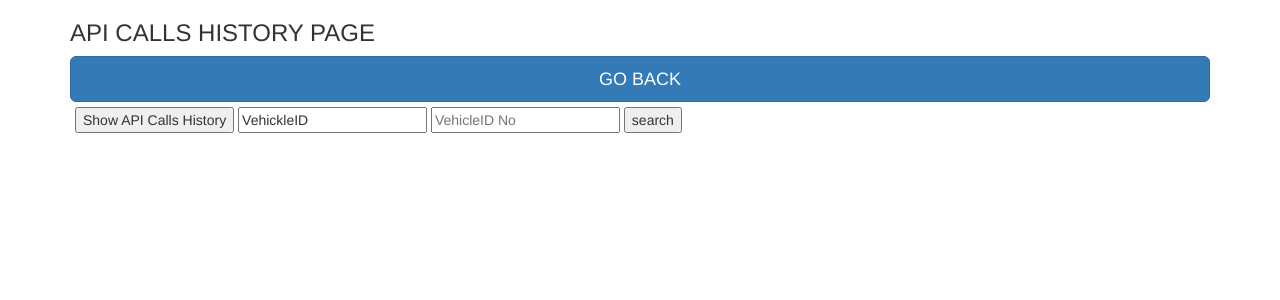
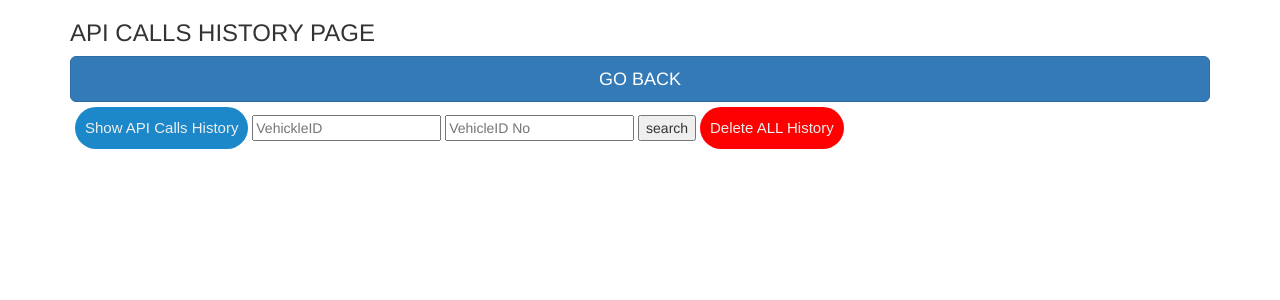
Before and after one commit to madman87/LondonTransportApi, a Flask app: page /history in a window 1280 px wide. Shown: the top 300 px of the page. Run offline with Flask 2, Linux system fonts and the light colour scheme; some libraries are stand-ins or nearby versions.

Commit message:
1st commit

```diff
--- a/app.py
+++ b/app.py
@@ -7,6 +7,7 @@ from flask import render_template
 from flask import url_for
 from flask_pymongo import PyMongo
 from bson.objectid import ObjectId
+from werkzeug.exceptions import HTTPException
 
 
 app = Flask(__name__, static_url_path='/static', static_folder='./static')
@@ -17,7 +18,6 @@ mongo=PyMongo()
 app.config['MONGO_URI']="mongodb+srv://testuser:testpassword@cluster0.kcqy9.mongodb.net/myDB?retryWrites=true&w=majority"
 mongo.init_app(app)
 
-
 @app.route('/')
 def home():
     return render_template('index.html')
@@ -26,7 +26,7 @@ def home():
 @app.route('/history',methods=["GET","POST"])
 def history():
     if request.method == 'POST':
-        #SHOW ALL API CALLS HISTORY FROM DB
+        #SHOW ALL API CALLS HISTORY FROM MONGO DB
         if request.form.get('submit_button') == 'Show API Calls History':
             data=mongo.db.bramfitt.find()
             return render_template('history.html' , data=data)
@@ -38,13 +38,18 @@ def history():
             data = mongo.db.bramfitt.find({textKey:textValue})
             return render_template('history.html',data=data)
 
+        #DELETE ALL API CALLS HISTORY
+        if request.form.get('deleteAll') == 'Delete ALL History':
+            data = mongo.db.bramfitt.delete_many({})
+            return render_template('history.html')
+
         else:
             return render_template('history.html')
 
     elif request.method == 'GET':
         return render_template('history.html')
 
-
+#GET ELEMENT OBJECT ID NUMBER FOR DELETING IT
 @app.route('/delelement/<objectnumber>', methods = ['POST',"GET"])
 def delelement(objectnumber):
     objectnumber=json.loads(objectnumber)
@@ -52,8 +57,7 @@ def delelement(objectnumber):
     mongo.db.bramfitt.delete_one({'_id':ObjectId(objectnumber)})
     return jsonify({'message': 'Success'})
 
-
-######## Data fetch ############
+########FETCH DATA FROM TRANSPORT API ############
 @app.route('/getdata', methods = ['POST',"GET"])
 def getdata():
     jsdata = request.values.get('json')
@@ -66,10 +70,12 @@ def getdata():
             'StationName':i['stationName'],
             'DestinationName':i['destinationName']
             })
-
     return jsonify({'message': 'Success'})
 
-
+#ERROR HANDLING FOR 404
+@app.errorhandler(404)
+def page_not_found(e):
+    return "<h1>Page not found</h1>"
 
 if __name__ == "__main__":
-    app.run(host='127.0.0.1', port=env.get('PORT', 3001),debug=True)
+    app.run(host='127.0.0.1', debug=True)
--- a/static/app.css
+++ b/static/app.css
@@ -39,6 +39,38 @@ li span{
     background-color: red;
 }
 
-p {
+.buttons {
     margin:5px;
+
 }
+
+.deleteAll{
+    background-color:red;
+    -webkit-border-radius: 40px;
+    border-radius: 40px;
+    border: none;
+    color: #eeeeee;
+    cursor: pointer;
+    display: inline-block;
+    font-family: sans-serif;
+    font-size: 15px;
+    padding: 10px 10px;
+    text-align: center;
+    text-decoration: none;
+}
+
+
+.apiBtn {
+    background-color: #1c87c9;
+    -webkit-border-radius: 40px;
+    border-radius: 40px;
+    border: none;
+    color: #eeeeee;
+    cursor: pointer;
+    display: inline-block;
+    font-family: sans-serif;
+    font-size: 15px;
+    padding: 10px 10px;
+    text-align: center;
+    text-decoration: none;
+  }
--- a/static/script.js
+++ b/static/script.js
@@ -40,11 +40,13 @@ if (callapiBtn) {callapiBtn.addEventListener('click', async (e) => {
 
 });}
 
-const deleteBtn = document.querySelectorAll('.list-group-item');
+const deleteBtn = document.querySelectorAll('.list-group-item'),
+      heading = document.querySelector('.heading');
+
 for (let i = 0; i < deleteBtn.length; i++) {
+    heading.innerHTML=(`<h3> ${deleteBtn.length} Entries Found </h3>`);
     deleteBtn[i].addEventListener("click", (e) => {
         if (e.target.matches('.img')) {
-
         const startIndex=deleteBtn[i].innerHTML.indexOf("('"),
               endIndex=deleteBtn[i].innerHTML.indexOf("),"),
               objectNum=deleteBtn[i].innerHTML.substring(startIndex+2,endIndex-1);
--- a/templates/history.html
+++ b/templates/history.html
@@ -1,5 +1,7 @@
-<html>
+<!DOCTYPE html>
+<html lang="en">
     <head>
+      <meta charset="utf-8"/>
 
         <meta name="viewport" content="width=device-width, initial-scale=1">
 
@@ -14,17 +16,18 @@
             <div class="login-page clearfix">
               <div class="login-box auth0-box before">
 
-                <h3>API CALLS HISTORY PAGE</h3>
-                <p></p>
+                <h3 class='heading'>API CALLS HISTORY PAGE</h3>
                 <a id="qsLoginBtn" class="btn btn-primary btn-lg btn-login btn-block" href="/">GO BACK</a>
-
+                <div class="buttons">
                 <form method="post" action="/history">
                     <p>
-                      <input type="submit" name="submit_button" value="Show API Calls History">
-                      <input type="text" class="submit" name="searchDbKey" value="VehickleID">
+                      <input type="submit" class="apiBtn" name="submit_button" value="Show API Calls History">
+                      <input type="text" class="submit" name="searchDbKey" placeholder="VehickleID">
                       <input type="text" class="submit" name="searchDbValue" placeholder="VehicleID No">
-                      <input type = "submit" class="submit" name='submitBtn' value = "search" />
+                      <input type = "submit" class="submit" name='submitBtn' value = "search">
+                      <input type = "submit" class="deleteAll" name='deleteAll' value = "Delete ALL History">
                     </p>
+                  </div>
                 </form>
               </div>
             </div>
--- a/templates/index.html
+++ b/templates/index.html
@@ -1,6 +1,8 @@
-<html>
+<!DOCTYPE html>
+<html lang="en">
 
 <head>
+  <meta charset="utf-8" />
 
   <meta name="viewport" content="width=device-width, initial-scale=1">
 
```
Also changed, not shown: requirements.txt (line endings or trailing spaces).
